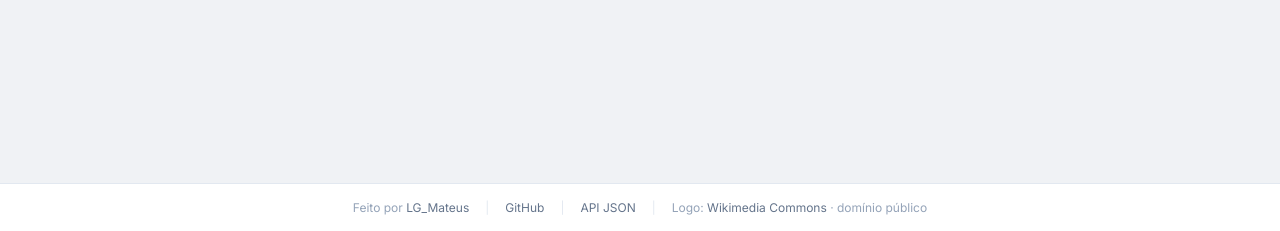
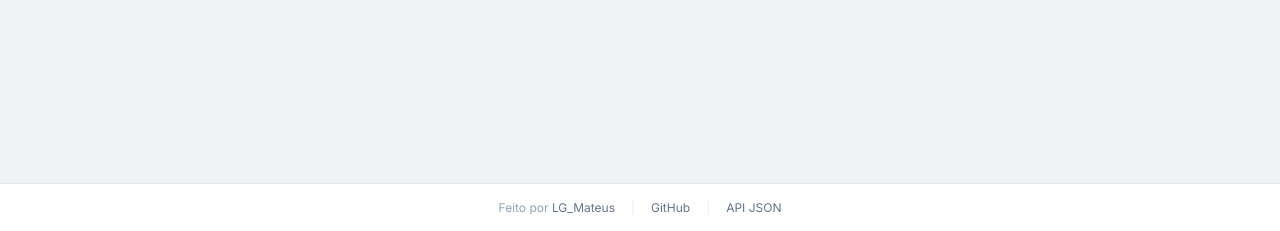
Before and after one commit to MateusLG/turmasunb, a FastAPI app: page / in a window 1280 px wide. Shown: the part 569-800 px from the top of the page. Run offline with FastAPI, Linux system fonts and the light colour scheme; data that the repository does not hold is empty; parts of the project's set-up code (start-up, migrations or seed data) failed here and were passed over.

Commit message:
fix(ui): remover crédito da logo no footer
Co-Authored-By: Claude Sonnet 4.6 <noreply@anthropic.com>

```diff
--- a/templates/index.html
+++ b/templates/index.html
@@ -340,8 +340,6 @@
     <a href="https://github.com/MateusLG/turmasunb" target="_blank">GitHub</a>
     <span class="sep">|</span>
     <a href="/json">API JSON</a>
-    <span class="sep">|</span>
-    <span>Logo: <a href="https://commons.wikimedia.org/wiki/File:Webysther_20160322_-_Logo_UnB_(sem_texto).svg" target="_blank">Wikimedia Commons</a> · domínio público</span>
   </footer>
 
   <template id="card-template">
```
